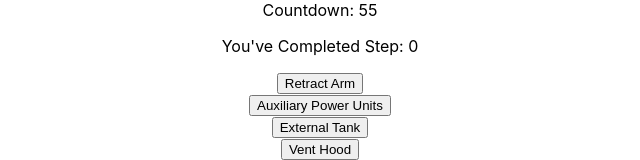
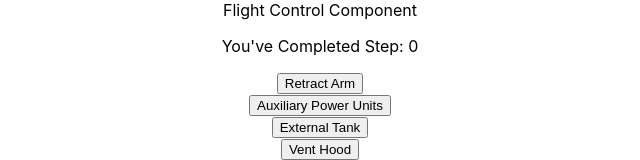
Before and after one commit to doakcovington/MissionControl, a React (Create React App) app: page / in a window 1280 px wide. Shown: the top 160 px of the page, without its empty margins (320-960 px from the left). Built offline with nearby package versions, Linux system fonts and the light colour scheme.

Commit message:
Added FlightControl Removed CountdownTimer

```diff
--- a/src/App.tsx
+++ b/src/App.tsx
@@ -1,13 +1,12 @@
 import React from "react";
 import './App.css';
-
-import CountdownTimer from "./components/CountdownTimer";
+import FlightControl from './components/FlightControl';
 import ControlPanel from './components/ControlPanel';
 
 function App() {
   return (
     <div className="App">
-      <CountdownTimer />
+      <FlightControl />
       <ControlPanel />
     </div>
   );
```
